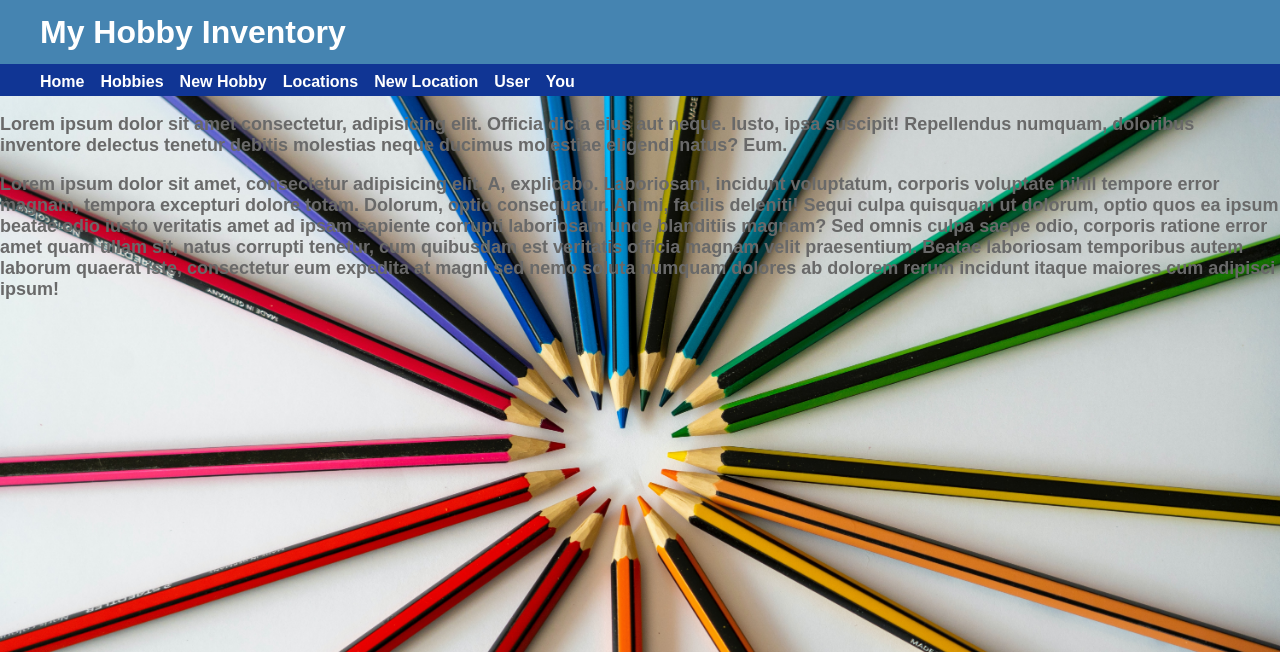
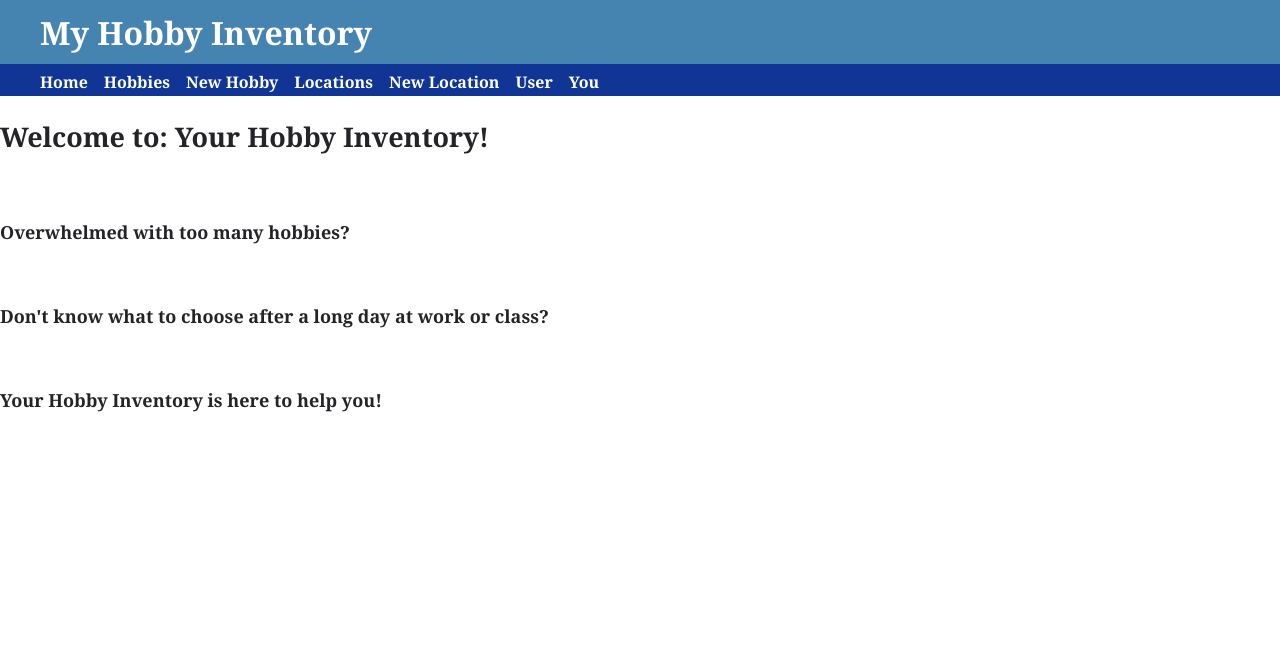
Before and after one commit to SamuelSeFe/My_Hobbiez_Inventory, a Flask app: page / in a window 1280 px wide. Shown: the top 652 px of the page. Run offline with Flask 2, Linux system fonts and the light colour scheme.

Commit message:
removed background image - too many problems

```diff
--- a/static/style.css
+++ b/static/style.css
@@ -1,14 +1,11 @@
 body {
-    background: url('/static/images/background.jpg');
-    background-size: cover;
-    background-repeat: no-repeat;
-    color: #696969;
-    font-family: fantasy;
+    color: #242428;
+    font-family: Cambria, Cochin, Georgia, Times, 'Times New Roman', serif;
     font-size: large;
     font-weight: bold;
     padding: 0px;
     margin: 0px;
-  }
+}
 
 header {
     display: flex;
@@ -55,7 +52,7 @@ nav {
     color: aqua;
 }
 
-.errors {
+.error_message {
     background: red;
     height: 50px;
     margin: 10px;
--- a/templates/base.html
+++ b/templates/base.html
@@ -24,11 +24,9 @@
         </ul>
     </nav>
 
-
-
     <div class="container">
         {% if error_message %}
-        <div class="errors">{{error_message}}</div>
+        <div class="error_message">{{error_message}}</div>
         {% endif %}
 
     {% block content %}
--- a/templates/index.html
+++ b/templates/index.html
@@ -1,6 +1,15 @@
 {% extends "base.html" %}
 {% block content %}
-<p class="text">Lorem ipsum dolor sit amet consectetur, adipisicing elit. Officia dicta eius aut neque. Iusto, ipsa suscipit! Repellendus numquam, doloribus inventore delectus tenetur debitis molestias neque ducimus molestiae eligendi natus? Eum.</p>
-
-<p class="text">Lorem ipsum dolor sit amet, consectetur adipisicing elit. A, explicabo. Laboriosam, incidunt voluptatum, corporis voluptate nihil tempore error magnam, tempora excepturi dolore totam. Dolorum, optio consequatur. Animi, facilis deleniti! Sequi culpa quisquam ut dolorum, optio quos ea ipsum beatae odio iusto veritatis amet ad ipsam sapiente corrupti laboriosam unde blanditiis magnam? Sed omnis culpa saepe odio, corporis ratione error amet quam ullam sit, natus corrupti tenetur, cum quibusdam est veritatis officia magnam velit praesentium. Beatae laboriosam temporibus autem laborum quaerat iste, consectetur eum expedita at magni sed nemo soluta numquam dolores ab dolorem rerum incidunt itaque maiores cum adipisci ipsum!</p>
+<div class="wrapper_index">
+    <h2>Welcome to: Your Hobby Inventory!</h2>
+    <br>
+    <div>
+        <p class="text">Overwhelmed with too many hobbies?</p>
+        <br>
+        <p>Don't know what to choose after a long day at work or class?</p>
+        <br>
+        <p>Your Hobby Inventory is here to help you!</p>
+        <p class="text"></p>
+    </div>
+</div>
 {% endblock %}
```
Also changed, not shown: static/images/background.jpg (deleted).
